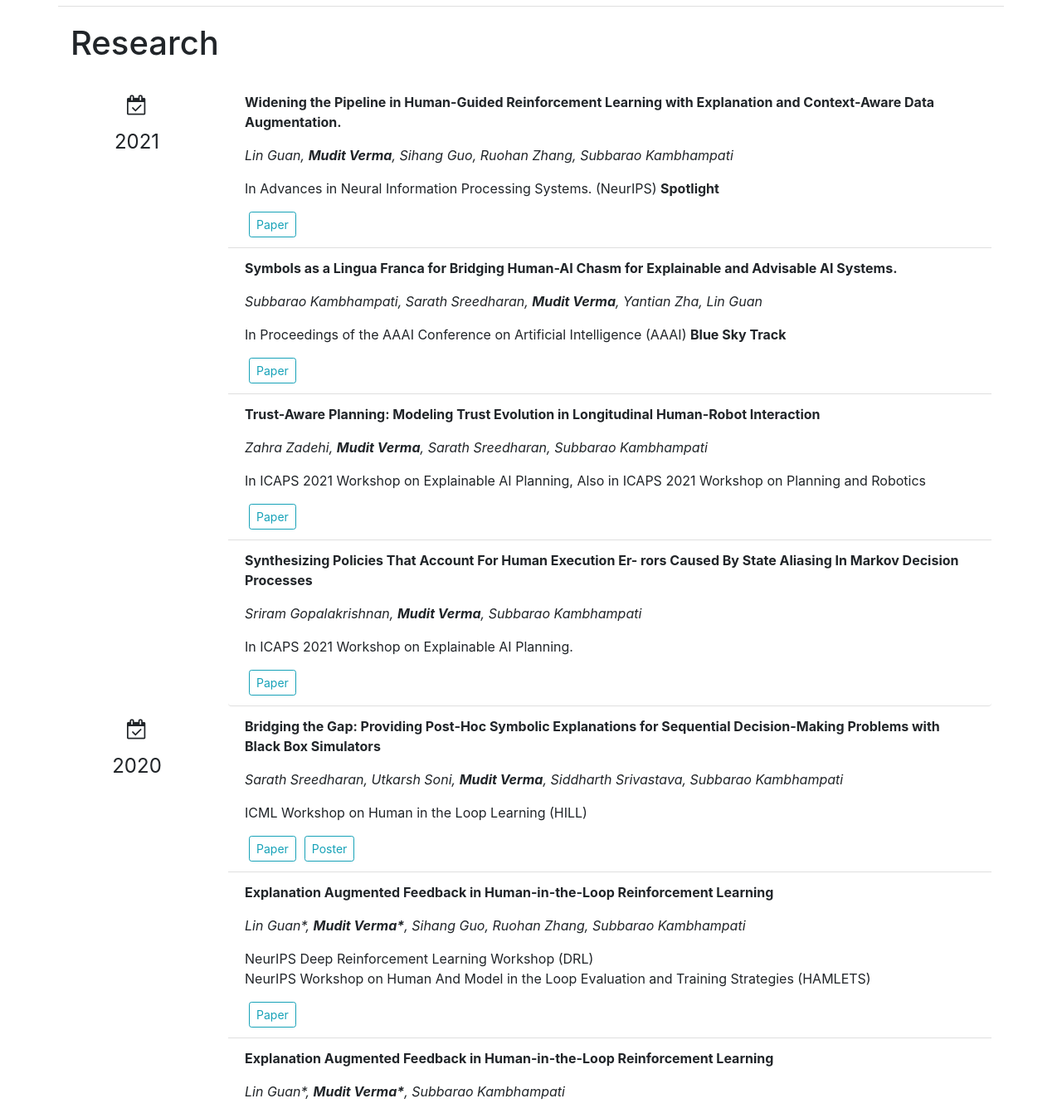
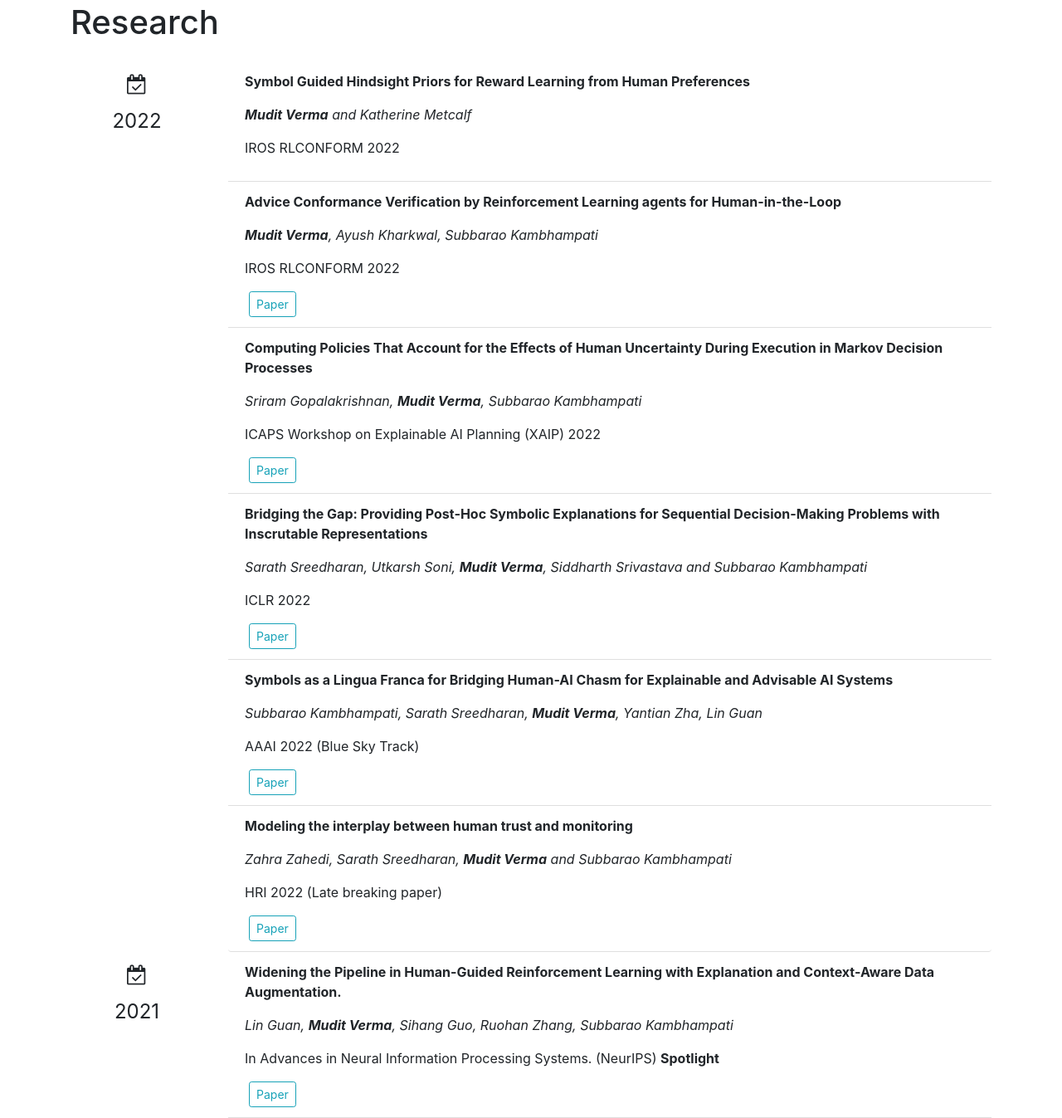
Before and after one commit to famishedrover/famishedrover.github.io, a plain HTML site: page index.html in a window 1280 px wide. Shown: the part 1710-3057 px from the top of the page at 83% size. Drawn offline with Linux system fonts and the light colour scheme; a web font is replaced by a local one.

Commit message:
udpated papers 2022.

```diff
--- a/index.html
+++ b/index.html
@@ -151,7 +151,7 @@
     <div class="container">
         <div class="row">
             <div class="col-md-6 col-lg-2" style="border-bottom: 1px solid rgba(0,0,0,0.125) ;"><img
-                    style="display: block;margin-left: auto;margin-right: auto;width: 70px;height: 87px;margin-top: 10px;"
+                    style="display: block;margin-left: auto;margin-right: auto;width: 50px;height: 62px;margin-top: 10px;"
                     src="assets/img/apple-logo.png">
                 <br>
                 <p style="text-align: center;padding-top: 2px;"><em>Summer 2022<br>Cupertino, USA</em></p>
@@ -235,6 +235,72 @@
         <div class="row">
             <div class="col-md-12" style="margin: 0px;padding: 15px;">
                 <h1 style="margin-top: 5px;">Research</h1>
+            </div>
+        </div>
+    </div>
+</div>
+
+<div>
+    <div class="container">
+        <div class="row">
+            <div class="col-md-6 col-lg-2"><i class="fa fa-calendar-check-o"
+                                              style="font-size: 24px;text-align: center;width: inherit;padding: 15px;padding-top: 15px;"></i>
+                <p style="width: inherit;text-align: center;font-size: 24px;">2022</p>
+            </div>
+            <div class="col-md-6 col-lg-10">
+                <ul class="list-group">
+                    <li class="list-group-item"
+                        style="border-style: none;border-bottom-style: solid;border-left-style: none;">
+                        <p><strong>Symbol Guided Hindsight Priors for Reward Learning from Human Preferences</strong>
+                        </p>
+                        <p><em><b>Mudit Verma</b> and Katherine Metcalf</em></p>
+                        <p>IROS RLCONFORM 2022</p>
+                    </li>
+                    <li class="list-group-item"
+                        style="border-style: none;border-bottom-style: solid;border-left-style: none;">
+                        <p><strong>Advice Conformance Verification by Reinforcement Learning agents for Human-in-the-Loop</strong>
+                        </p>
+                        <p><em><b>Mudit Verma</b>, Ayush Kharkwal, Subbarao Kambhampati</em></p>
+                        <p>IROS RLCONFORM 2022</p><a
+                            class="btn btn-outline-info btn-sm" href="https://arxiv.org/abs/2210.03455"
+                            style="margin-left: 5px;margin-right: 5px;">Paper</a>
+                    </li>
+                    <li class="list-group-item"
+                        style="border-style: none;border-bottom-style: solid;border-left-style: none;">
+                        <p><strong>Computing Policies That Account for the Effects of Human Uncertainty During Execution in Markov Decision Processes </strong>
+                        </p>
+                        <p><em>Sriram Gopalakrishnan, <b>Mudit Verma</b>, Subbarao Kambhampati </em></p>
+                        <p>ICAPS Workshop on Explainable AI Planning (XAIP) 2022 </p><a
+                            class="btn btn-outline-info btn-sm" href="https://openreview.net/forum?id=0wdfuNN7h2S"
+                            style="margin-left: 5px;margin-right: 5px;">Paper</a>
+                    </li>
+                    <li class="list-group-item"
+                        style="border-style: none;border-bottom-style: solid;border-left-style: none;">
+                        <p><strong>Bridging the Gap: Providing Post-Hoc Symbolic Explanations for Sequential Decision-Making Problems with Inscrutable Representations </strong>
+                        </p>
+                        <p><em>Sarath Sreedharan, Utkarsh Soni, <b>Mudit Verma</b>, Siddharth Srivastava and Subbarao Kambhampati</em></p>
+                        <p>ICLR 2022</p><a
+                            class="btn btn-outline-info btn-sm" href="https://arxiv.org/abs/2002.01080"
+                            style="margin-left: 5px;margin-right: 5px;">Paper</a>
+                    </li>
+                    <li class="list-group-item"
+                        style="border-style: none;border-bottom-style: solid;border-left-style: none;">
+                        <p><strong>Symbols as a Lingua Franca for Bridging Human-AI Chasm for Explainable and Advisable AI Systems</strong>
+                        </p>
+                        <p><em>Subbarao Kambhampati, Sarath Sreedharan, <b>Mudit Verma</b>, Yantian Zha, Lin Guan</em></p>
+                        <p>AAAI 2022 (Blue Sky Track)</p><a
+                            class="btn btn-outline-info btn-sm" href="https://arxiv.org/abs/2109.09904"
+                            style="margin-left: 5px;margin-right: 5px;">Paper</a>
+                    </li>
+                    <li class="list-group-item"
+                        style="border-style: none;border-bottom-style: solid;border-left-style: none;">
+                        <p><strong>Modeling the interplay between human trust and monitoring </strong></p>
+                        <p><em>Zahra Zahedi, Sarath Sreedharan, <b>Mudit Verma</b> and Subbarao Kambhampati</em></p>
+                        <p>HRI 2022 (Late breaking paper)</p><a class="btn btn-outline-info btn-sm"
+                                                                                    href="https://dl.acm.org/doi/pdf/10.5555/3523760.3523947"
+                                                                                    style="margin-left: 5px;margin-right: 5px;">Paper</a>
+                    </li>
+                </ul>
             </div>
         </div>
     </div>
```
